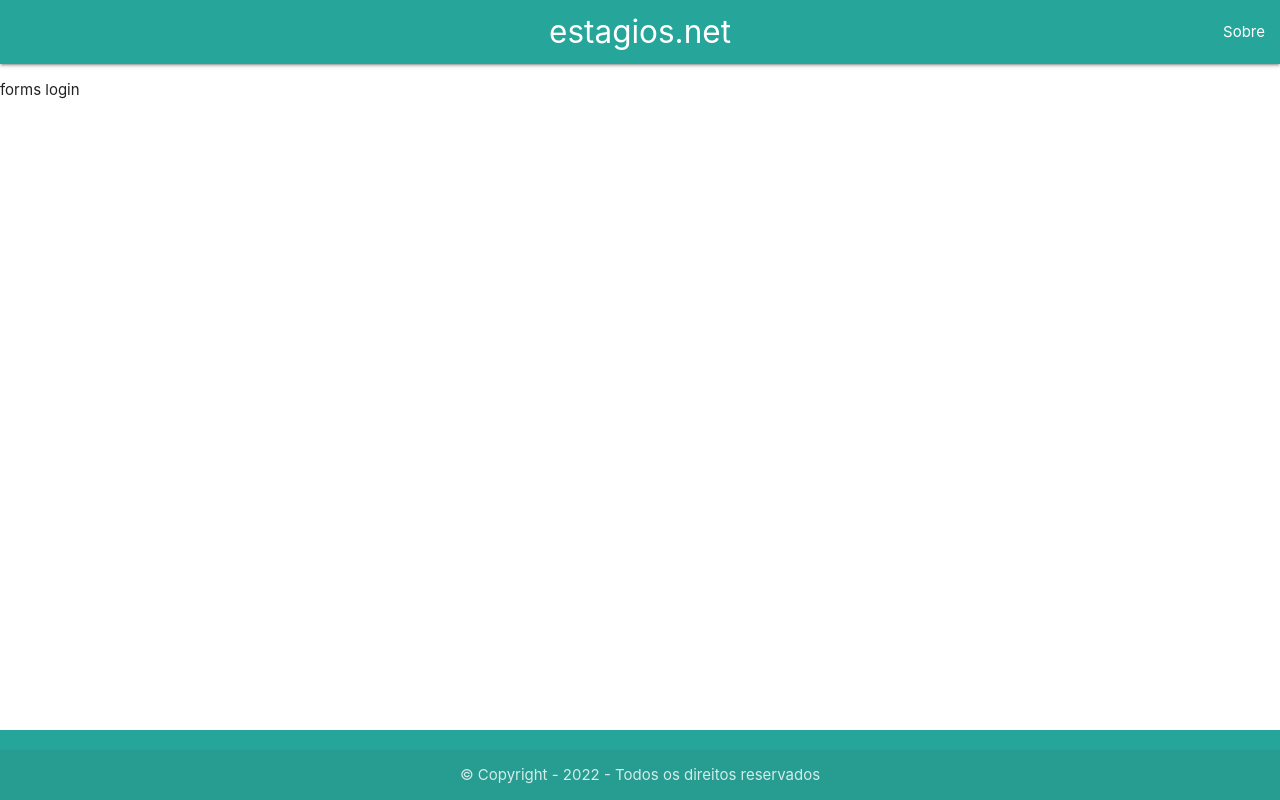
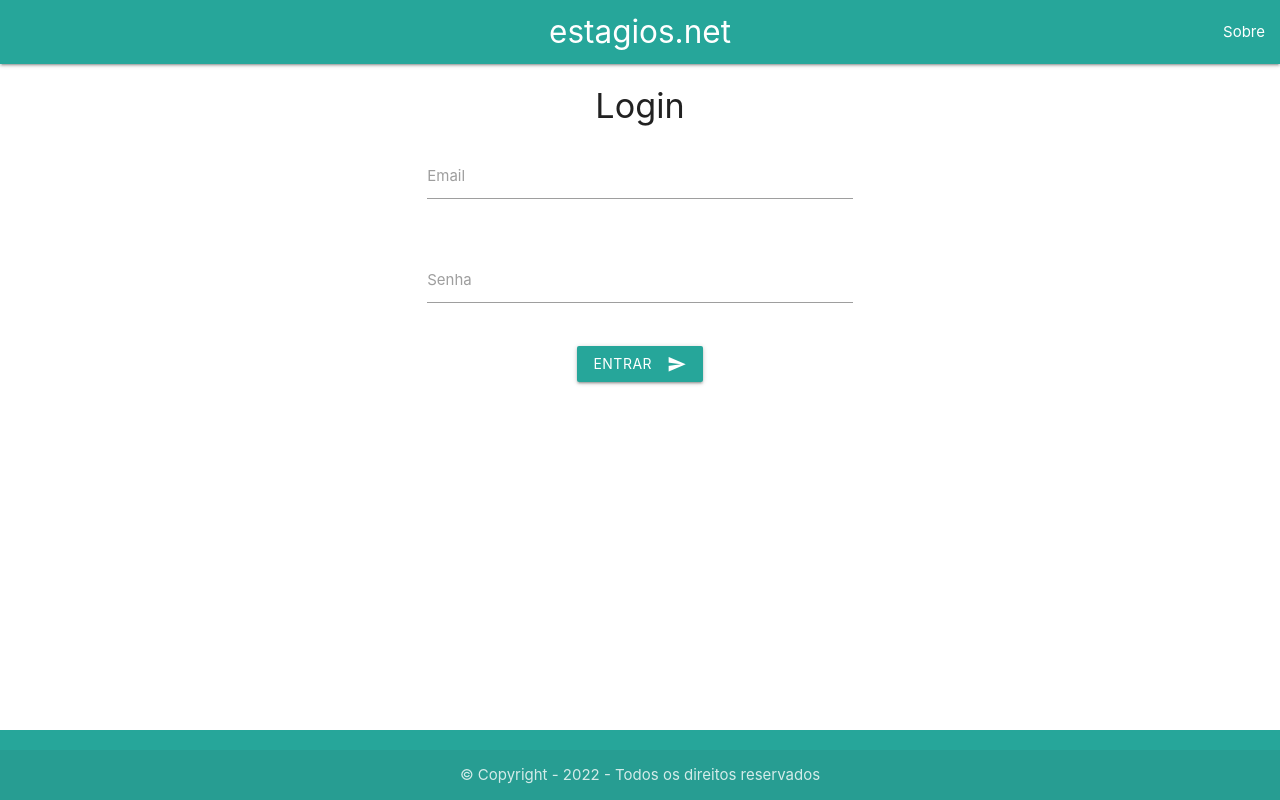
Before and after one commit to guilhermeferreira7/gest-o-de-est-gios, an Angular app: page / in a window 1280 px wide. Built offline with nearby package versions, Linux system fonts and the light colour scheme.

Commit message:
added login form

```diff
--- a/src/app/login/login.component.html
+++ b/src/app/login/login.component.html
@@ -1 +1,28 @@
-<p>forms login</p>
+<div class="container">
+  <h4 class="center">Login</h4>
+  <div class="row">
+    <form class="col s12 center">
+      <div class="row center">
+        <div class="input-field col offset-s3 s6">
+          <input name="email" id="email" type="text" class="validate" />
+          <label for="email">Email</label>
+        </div>
+      </div>
+      <div class="row">
+        <div class="input-field col offset-s3 s6">
+          <input
+            id="password"
+            name="password"
+            type="password"
+            class="validate"
+          />
+          <label for="password">Senha</label>
+        </div>
+      </div>
+      <button class="btn waves-effect waves-light">
+        <a routerLink="/aluno/inicio" class="white-text">Entrar</a>
+        <i class="material-icons right">send</i>
+      </button>
+    </form>
+  </div>
+</div>
```
